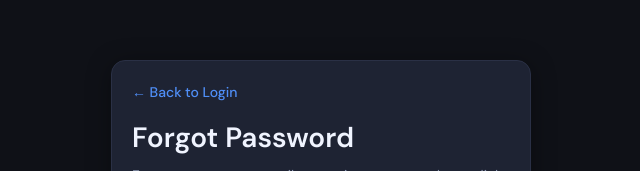
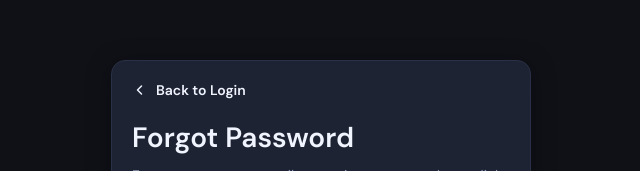
Before and after one commit to JoyChowdhury12/stockflow, a React (Create React App) app in the folder frontend/: page /forgot-password in a window 1280 px wide. Shown: the part 190-361 px from the top of the page, without its empty margins (319-959 px from the left). Built offline with nearby package versions, Linux system fonts and the light colour scheme.

Commit message:
changed back button of forgot pass

```diff
--- a/frontend/src/pages/ForgotPasswordPage.js
+++ b/frontend/src/pages/ForgotPasswordPage.js
@@ -52,16 +52,70 @@ export default function ForgotPasswordPage() {
             >
                 <Link
                     to="/"
+
                     style={{
-                        display: 'inline-block',
-                        marginBottom: 18,
-                        color: 'var(--accent)',
+                        display: 'inline-flex',
+                        alignItems: 'center',
+                        gap: 8,
+
+                        marginBottom: 20,
+
+                        color: 'var(--text)',
                         textDecoration: 'none',
+
                         fontSize: 14,
-                        fontWeight: 500,
+                        fontWeight: 600,
+
+                        transition:
+                            'transform 0.15s ease, opacity 0.15s ease',
+
+                        WebkitTapHighlightColor: 'transparent',
+                        userSelect: 'none',
+                        willChange: 'transform',
+                    }}
+
+                    onMouseDown={(e) => {
+                        e.currentTarget.style.transform = 'scale(0.96)';
+                        e.currentTarget.style.opacity = '0.75';
+                    }}
+
+                    onMouseUp={(e) => {
+                        e.currentTarget.style.transform = 'scale(1)';
+                        e.currentTarget.style.opacity = '1';
+                    }}
+
+                    onMouseLeave={(e) => {
+                        e.currentTarget.style.transform = 'scale(1)';
+                        e.currentTarget.style.opacity = '1';
+                    }}
+
+                    onTouchStart={(e) => {
+                        e.currentTarget.style.transform = 'scale(0.96)';
+                        e.currentTarget.style.opacity = '0.75';
+                    }}
+
+                    onTouchEnd={(e) => {
+                        e.currentTarget.style.transform = 'scale(1)';
+                        e.currentTarget.style.opacity = '1';
                     }}
                 >
-                    ← Back to Login
+                    <svg
+                        width="16"
+                        height="16"
+                        viewBox="0 0 24 24"
+                        fill="none"
+                        style={{ transform: 'translateX(-0.5px)' }}
+                    >
+                        <path
+                            d="M15 18L9 12L15 6"
+                            stroke="currentColor"
+                            strokeWidth="2.2"
+                            strokeLinecap="round"
+                            strokeLinejoin="round"
+                        />
+                    </svg>
+
+                    <span>Back to Login</span>
                 </Link>
                 <h2
                     style={{
```
